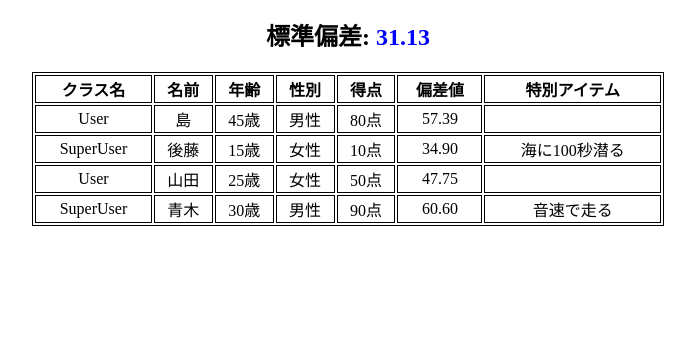
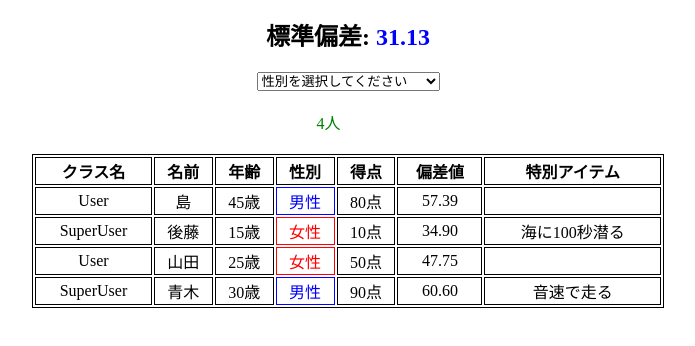
Before and after one commit to TakanoriShima/js_dom, a plain HTML site: page index.html in a window 1280 px wide. Shown: the part 124-470 px from the top of the page, without its empty margins (292-987 px from the left). Drawn offline with Linux system fonts and the light colour scheme.

Commit message:
性別でフィルタリング

```diff
--- a/index.html
+++ b/index.html
@@ -2,6 +2,7 @@
 <html lang="ja">
     <head>
         <meta charset="UTF-8">
+        <link rel="icon" href="favicon.ico">
         <title>JS</title>
         <link rel="stylesheet" href="style.css">
     </head>
@@ -9,16 +10,13 @@
         <h1>ユーザー一覧</h1>
         <h2>平均点: <span id="mean"></span>点</h2>
         <h2>標準偏差: <span id="stddev"></span></h2>
+        <select id="gender">
+            <option value="">性別を選択してください</option>
+            <option value="male">男性</option>
+            <option value="female">女性</option>
+        </select>
+        <span id="count"></span>
         <table id="dispUsers">
-            <tr>
-                <th>クラス名</th>
-                <th>名前</th>
-                <th>年齢</th>
-                <th>性別</th>
-                <th>得点</th>
-                <th>偏差値</th>
-                <th>特別アイテム</th>
-            </tr>
         </table>
         <script src="script.js"></script>
     </body>
--- a/script.js
+++ b/script.js
@@ -76,8 +76,50 @@ class UserManager{
         })
     }
 
+    dislayTableHeader(){
+
+        let tr = document.createElement('tr');
+
+        let th = document.createElement('th');
+        th.textContent = 'クラス名';
+        tr.appendChild(th);
+
+        th = document.createElement('th');
+        th.textContent = '名前';
+        tr.appendChild(th);
+
+        th = document.createElement('th');
+        th.textContent = '年齢';
+        tr.appendChild(th);
+
+        th = document.createElement('th');
+        th.textContent = '性別';
+        tr.appendChild(th);
+
+        th = document.createElement('th');
+        th.textContent = '得点';
+        tr.appendChild(th);
+
+        th = document.createElement('th');
+        th.textContent = '偏差値';
+        tr.appendChild(th);
+
+        th = document.createElement('th');
+        th.textContent = '特別アイテム';
+        tr.appendChild(th);
+
+        dispUsers.appendChild(tr);
+    }
+
     diaplayUsers(users){
         const dispUsers = document.getElementById('dispUsers');
+
+        dispUsers.innerHTML = '';
+        this.dislayTableHeader(dispUsers);
+
+        const count = document.getElementById('count');
+        count.textContent = users.length + '人';
+        count.style.color = 'green';
 
         const mean = document.getElementById('mean');
         mean.textContent = this.calculateMeanScore(users);
@@ -108,6 +150,11 @@ class UserManager{
 
             td = document.createElement('td');
             td.textContent = user.gender === 'male' ? '男性' : '女性';
+            if(user.gender === 'male'){
+                td.style.color = 'blue';
+            }else{
+                td.style.color = 'red';
+            }
             tr.appendChild(td);
 
             td = document.createElement('td');
@@ -124,6 +171,17 @@ class UserManager{
 
             dispUsers.appendChild(tr);
         });
+    }
+
+    getfilteredUsersByGender(gender){
+        console.log(gender);
+        console.log(this.users);
+        let filteredUsers = this.users;
+        if(gender !== ''){
+            filteredUsers = this.users.filter(user => user.gender === gender);
+        }
+        console.log(filteredUsers);
+        this.diaplayUsers(filteredUsers);
     }
 }
 
@@ -142,3 +200,11 @@ userManager.addUsers(yamada);
 userManager.addUsers(aoki);
 
 userManager.diaplayUsers(userManager.getUsers());
+
+const gender = document.getElementById('gender');
+gender.addEventListener('change', function(e){
+    const selectedGenderOption = e.target.options[e.target.selectedIndex];
+    const selectedGenderValue = selectedGenderOption.value;
+    console.log(selectedGenderValue);
+    userManager.getfilteredUsersByGender(selectedGenderValue);
+});
--- a/style.css
+++ b/style.css
@@ -9,3 +9,16 @@ h1, h2, table {
     width: 50%;
     text-align: center;
 }
+
+select#gender {
+    width: 183px;
+    margin: 0 auto;
+    display: block;
+}
+
+span#count {
+    display: block;
+    width: 5%;
+    margin: 0 auto;
+    margin-top: 19px;
+}
```
Also changed, not shown: favicon.ico (added).
